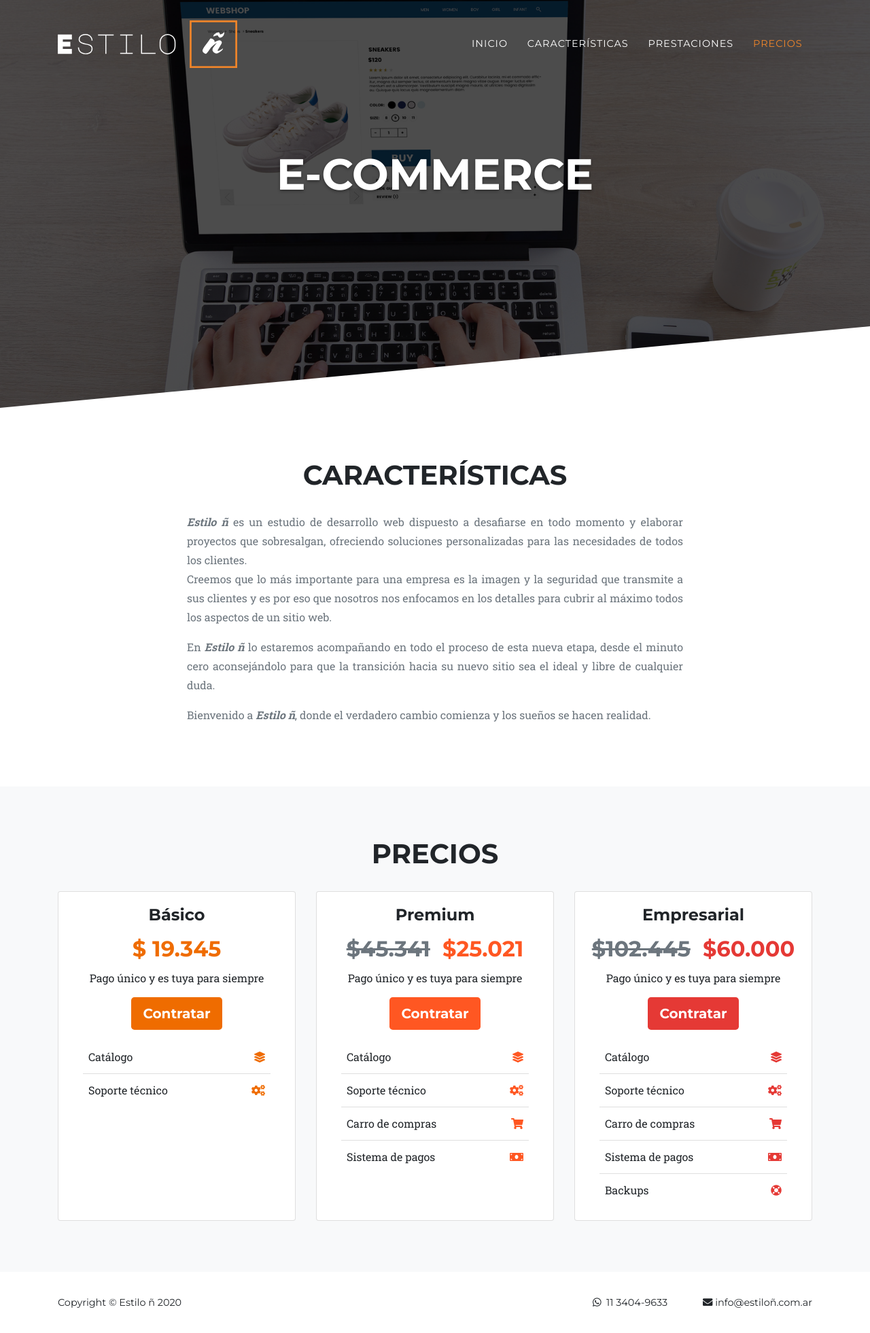
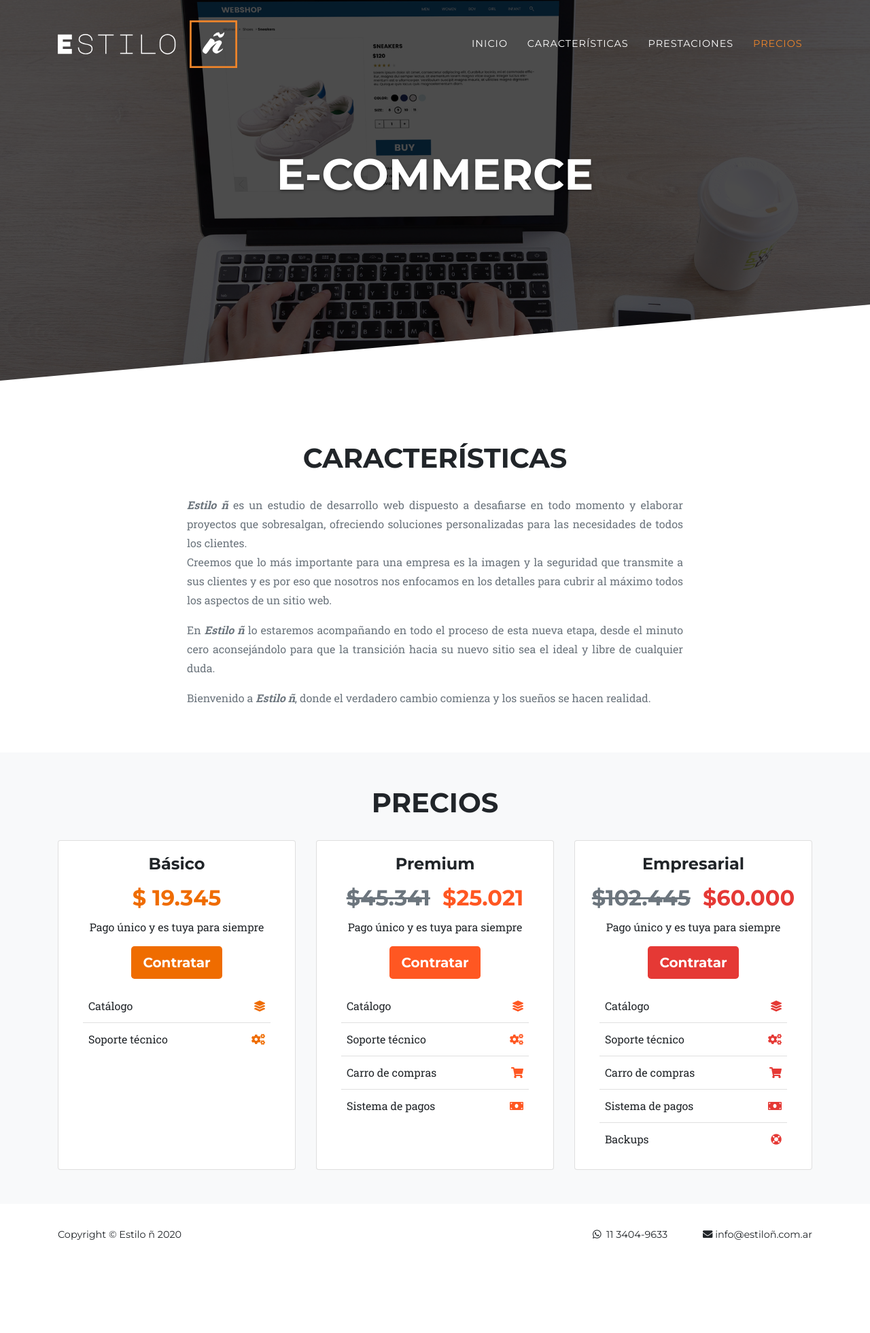
Before and after one commit to ManuelBilbao/Portfolio, a PHP site: page /ecommerce/ in a window 1280 px wide. Shown: the whole page at 68% size. After the commit the page ends 1824 px from the top, so only its background shows below. Run offline with PHP 8.4, Linux system fonts and the light colour scheme; data that the repository does not hold is empty; some web fonts are replaced.

Commit message:
Cambios de diseño en servicios

```diff
--- a/ecommerce/index.php
+++ b/ecommerce/index.php
@@ -2,6 +2,22 @@
 
 $nombre = "E-Commerce";
 $header_background = "ecommerce/header.jpg";
+
+$caracteristicas = [
+	[
+		"titulo" => "Ventas",
+		"descripcion" => "Lorem ipsum dolor sit amet, consectetur adipisicing elit. Dolor doloremque ab id perspiciatis atque amet ducimus odio excepturi quos, consequatur assumenda similique rerum obcaecati optio exercitationem, magni. Repudiandae, iste, fugiat!",
+		"imagen" => "ecommerce/1.png"
+	], [
+		"titulo" => "Éxito",
+		"descripcion" => "Lorem ipsum dolor sit amet, consectetur adipisicing elit. Dolor doloremque ab id perspiciatis atque amet ducimus odio excepturi quos, consequatur assumenda similique rerum obcaecati optio exercitationem, magni. Repudiandae, iste, fugiat!",
+		"imagen" => "ecommerce/2.png"
+	], [
+		"titulo" => "Seguridad",
+		"descripcion" => "Lorem ipsum dolor sit amet, consectetur adipisicing elit. Dolor doloremque ab id perspiciatis atque amet ducimus odio excepturi quos, consequatur assumenda similique rerum obcaecati optio exercitationem, magni. Repudiandae, iste, fugiat!",
+		"imagen" => "ecommerce/3.png"
+	]
+];
 
 $caracteristicas_basicas = [
 	[
@@ -30,7 +46,8 @@
 	]
 ]);
 
-$precios = [[
+$precios = [
+	[
 		"nombre" => "Básico",
 		"precio" => "19.345",
 		"color" => "amarillo",
@@ -47,7 +64,8 @@
 		"descuento" => "60.000",
 		"color" => "rojo",
 		"caracteristicas" => $caracteristicas_empresariales,
-]];
+	]
+];
 
 require("../plantillas/servicios.php");
 
--- a/plantillas/servicios/card-precios.php
+++ b/plantillas/servicios/card-precios.php
@@ -2,7 +2,7 @@
 	<div class="card-body text-center">
 		<h4 class="card-title"><?php echo $precio["nombre"] ?></h4>
 		<h4 class="card-title precio mt-3">
-			<?php if ($precio["descuento"]): ?>
+			<?php if (isset($precio["descuento"])): ?>
 				<s class="text-muted text-nowrap">$<?php echo $precio["precio"] ?></s>
 				&nbsp;<span class="text-nowrap text-<?php echo $precio["color"] ?>">$<?php echo $precio["descuento"] ?></span>
 			<?php else: ?>
--- a/static/css/agency.css
+++ b/static/css/agency.css
@@ -3,6 +3,10 @@
  * Copyright 2013-2019 Start Bootstrap
  * Licensed under MIT (https://github.com/BlackrockDigital/startbootstrap-agency/blob/master/LICENSE)
  */
+
+*::selection {
+	background-color: #ed842aAA;
+}
 
 body {
 	overflow-x: hidden;
--- a/static/css/servicios.css
+++ b/static/css/servicios.css
@@ -9,7 +9,7 @@
 
 .header-bg {
 	width: 100%;
-	min-height: 75vh;
+	min-height: 70vh;
 	background-size: cover;
 	background-position: center;
 	background-attachment: fixed;
@@ -51,3 +51,7 @@
 	height: auto!important;
 	top: -10%!important;
 }
+
+.page-section {
+	padding: 50px 0;
+}
```
Also changed, not shown: static/css/inicio.css (+4 -4 lines), static/img/servicios/ecommerce/1.png (added), static/img/servicios/ecommerce/2.png (added), static/img/servicios/ecommerce/3.png (added). Lines whose indentation alone changed are shown as unchanged.
